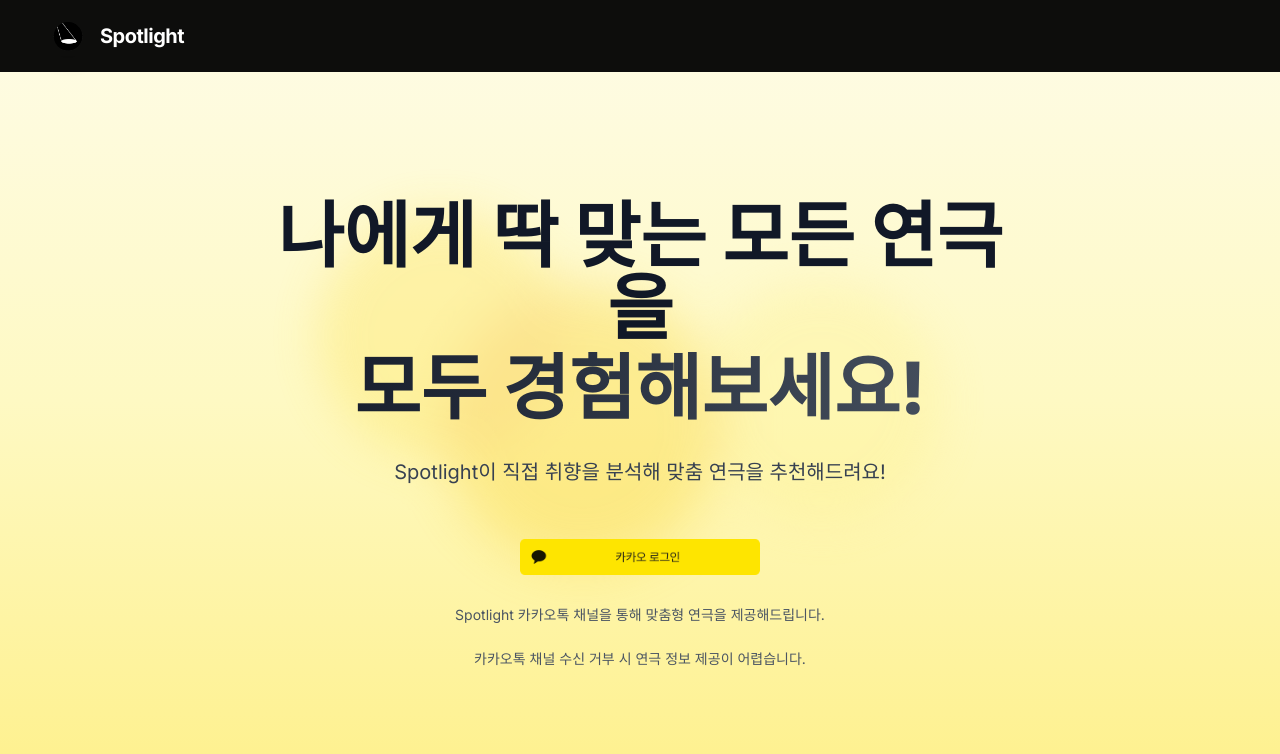
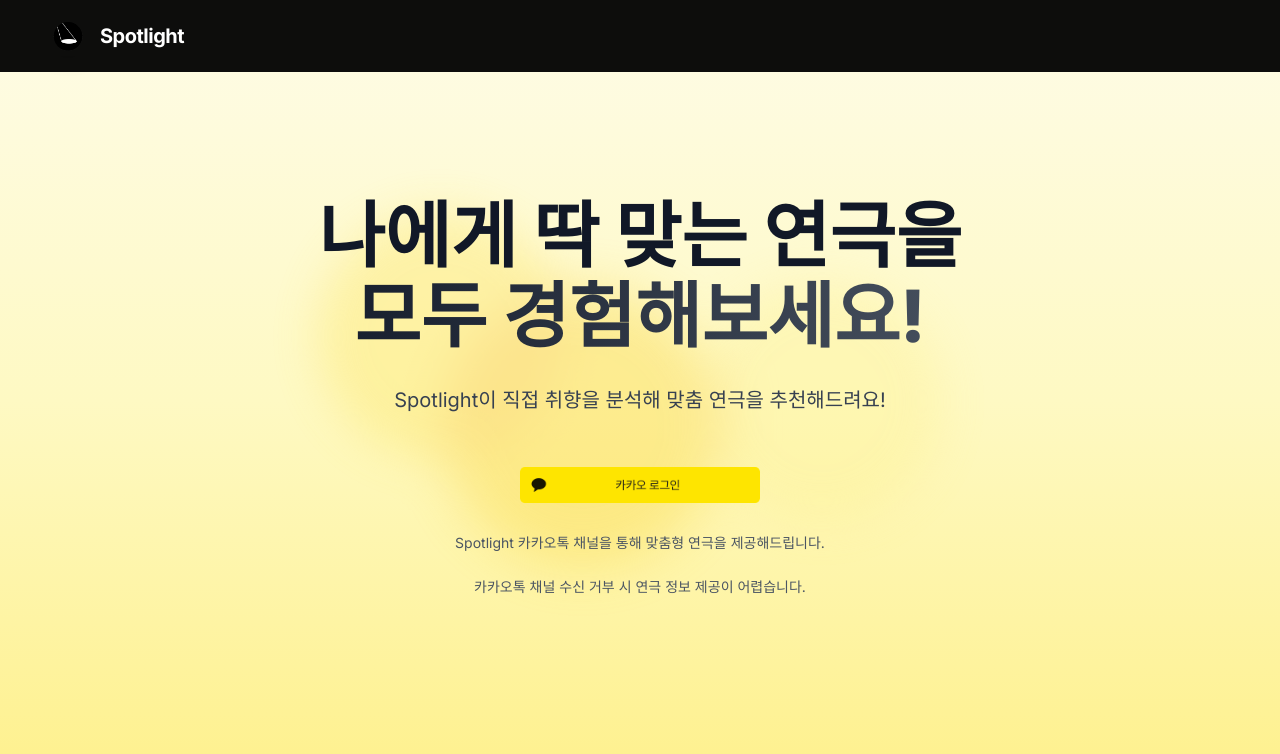
Before and after one commit to PerformanceFinder/spotlight_front, a Next.js app: page / in a window 1280 px wide. Shown: the top 754 px of the page. Built offline with nearby package versions, Linux system fonts and the light colour scheme.

Commit message:
fix main ment

```diff
--- a/app/page.js
+++ b/app/page.js
@@ -20,7 +20,7 @@ export default function Home() {
           </div>
 
           <h1 className="mb-8 text-4xl font-extrabold leading-tight text-gray-900 md:text-6xl lg:text-7xl">
-            <span className="block">나에게 딱 맞는 모든 연극을</span>
+            <span className="block">나에게 딱 맞는 연극을</span>
             <span className="block mt-2 bg-gradient-to-r from-gray-900 to-gray-600 bg-clip-text text-transparent">
               모두 경험해보세요!
             </span>
```
